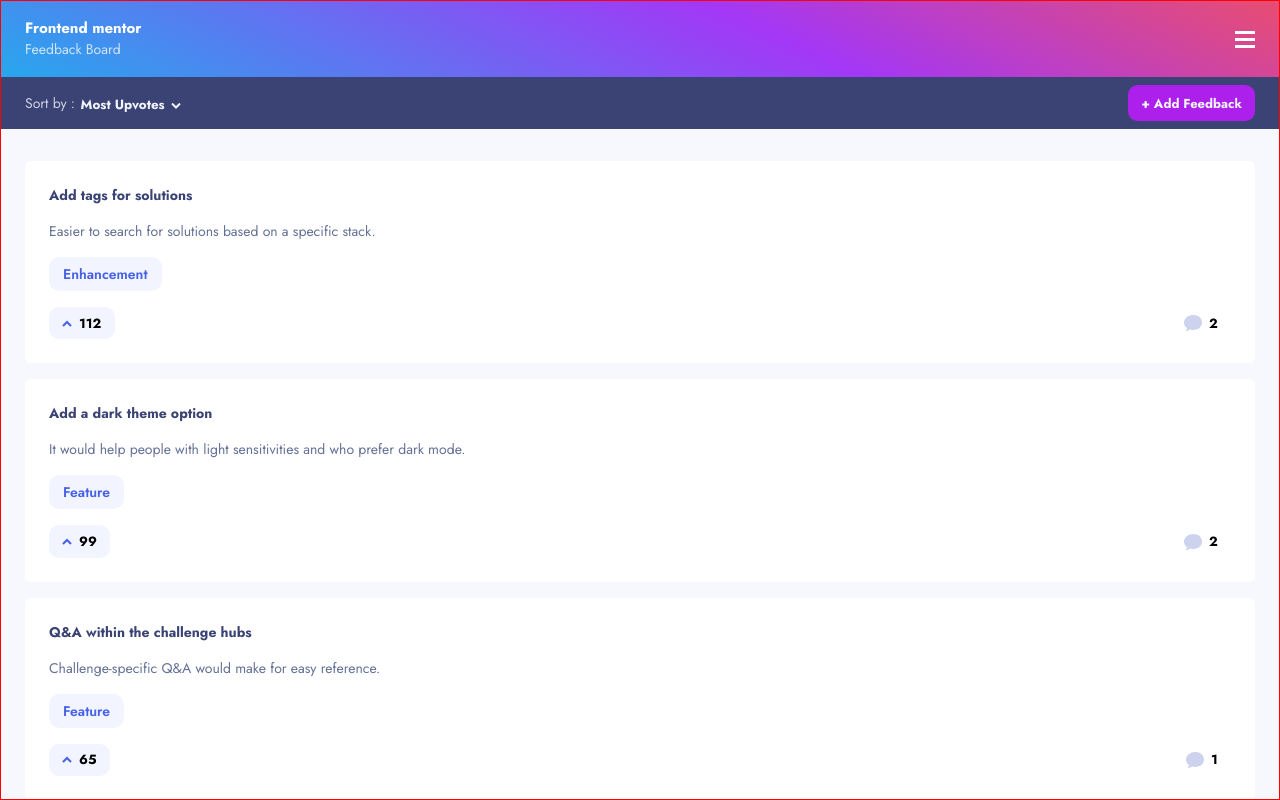
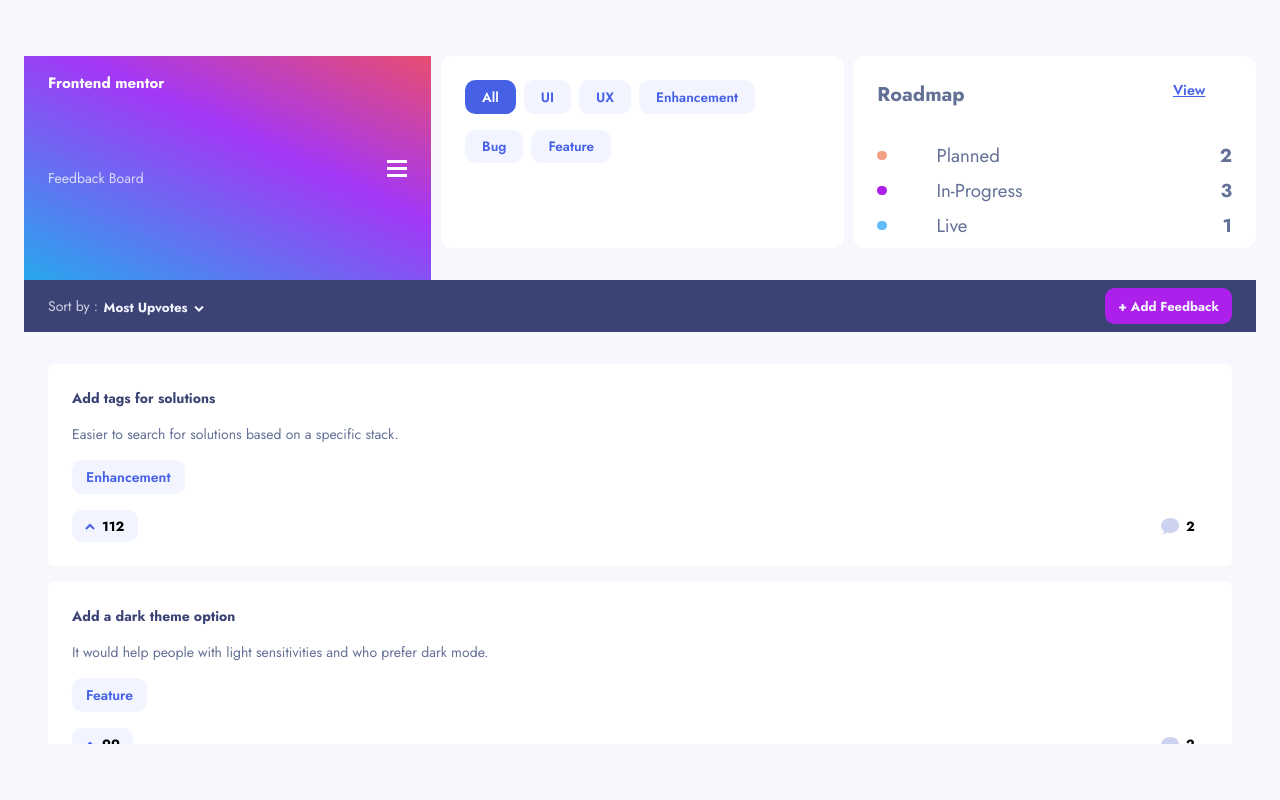
Before and after one commit to ReversalGM/product-feedback-app, a React (Vite) app: page / in a window 1280 px wide. Built offline with nearby package versions, Linux system fonts and the light colour scheme.

Commit message:
change page structure for responsiveness

```diff
--- a/src/components-pages/FeedbackMain/FeedbackMain.css
+++ b/src/components-pages/FeedbackMain/FeedbackMain.css
@@ -1,3 +1,19 @@
+.feedback__page-container {
+  position: relative;
+  display: flex;
+  flex-direction: column;
+  height: 100%;
+  width: 100%;
+  background-color: var(--secondary-white);
+  overflow: hidden;
+}
+
+.feedback__header-container {
+  position: relative;
+  /* make header and header menu appear above filters and feedback list */
+  z-index: 1;
+}
+
 .feedback__header {
   position: relative;
   display: grid;
@@ -17,8 +33,6 @@
   background-size: cover;
   color: var(--primary-white);
   padding: 1rem 1.5rem;
-  /* make header and header menu appear above filters and feedback list */
-  z-index: 1;
 }
 
 .feedback__header-title {
@@ -62,7 +76,6 @@
 .feedback__menu {
   position: absolute;
   background-color: var(--secondary-white);
-  z-index: 1;
   top: 100%;
   right: 0;
   width: 70vw;
@@ -161,3 +174,30 @@
   font-family: Jost;
   font-size: 0.8125rem;
 }
+
+/* tablet styles */
+@media (min-width: 768px) {
+  .feedback__page-container {
+    padding: 3.5rem 1.5rem;
+  }
+
+  .feedback__menu-backdrop {
+    height: 0;
+  }
+
+  .feedback__header-container {
+    all: unset;
+    display: grid;
+    grid-template-columns: 1fr 2fr;
+    grid-template-rows: 14rem;
+    gap: 0.6rem;
+  }
+
+  .feedback__menu {
+    all: unset;
+    display: grid;
+    grid-template-columns: 1fr 1fr;
+    grid-template-rows: 14rem;
+    gap: 0.6rem;
+  }
+}
--- a/src/components-pages/FeedbackMain/FeedbackMain.jsx
+++ b/src/components-pages/FeedbackMain/FeedbackMain.jsx
@@ -6,6 +6,8 @@ import { FeedbackCard } from "../FeedbackCard/FeedbackCard"
 import { Button } from "/src/components/Button/Button.jsx"
 import { Dropdown } from "/src/components/Dropdown/Dropdown"
 import { RoadmapMenu } from "./RoadmapMenu/RoadmapMenu"
+import { useViewport } from "../../hooks/useViewport"
+
 export function FeedbackMain(props) {
   const filterList = [
     "Most Upvotes",
@@ -17,14 +19,15 @@ export function FeedbackMain(props) {
   const [filter, setFilter] = useState(filterList[0])
   const [category, setCategory] = useState(categoryList[0])
   const [menuOpen, setMenuOpen] = useState(false)
+  const { width, height } = useViewport()
 
   function handleFilterClick(newValue) {
     setFilter(newValue)
   }
   return (
-    <>
-      {/* mobile header */}
-      <header className="feedback__header">
+    <div className="feedback__page-container">
+      <header className="feedback__header-container">
+        <div className="feedback__header">
           <h1 className="feedback__header-title">Frontend mentor</h1>
           <h2 className="feedback__header-subtitle">Feedback Board</h2>
           <button
@@ -35,7 +38,7 @@ export function FeedbackMain(props) {
           >
             <img src="/src/assets/shared/mobile/icon-hamburger.svg"></img>
           </button>
-
+        </div>
         <div
           className={`feedback__menu-backdrop ${menuOpen && "opened"}`}
           onClick={() => {
@@ -57,6 +60,7 @@ export function FeedbackMain(props) {
           </div>
         </div>
       </header>
+
       <div className="feedback__filter">
         <span className="feedback__filter-text">
           Sort by :
@@ -102,6 +106,6 @@ export function FeedbackMain(props) {
           </div>
         )}
       </div>
-    </>
+    </div>
   )
 }
--- a/src/index.css
+++ b/src/index.css
@@ -12,13 +12,10 @@
 
 #root {
   position: relative;
-  display: flex;
-  flex-direction: column;
   height: 100vh;
   width: 100vw;
+  /* overflow: hidden; */
   background-color: var(--background-white);
-  overflow: hidden;
-  border: 1px solid red;
 }
 
 html {
```
Lines whose indentation alone changed are shown as unchanged.
